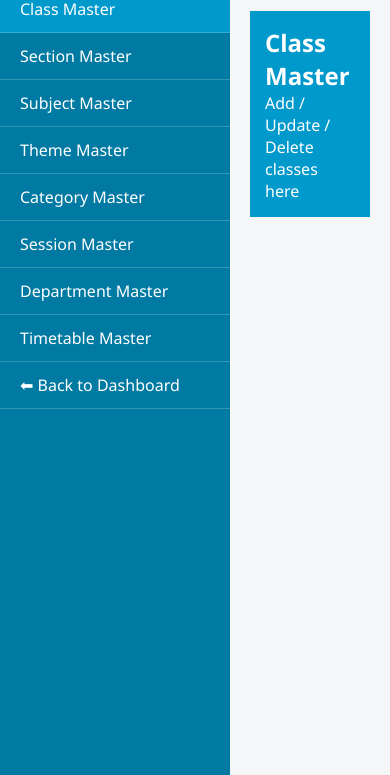
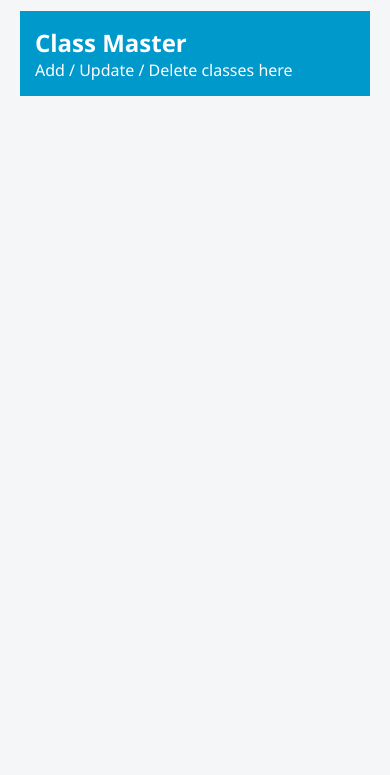
Before and after one commit to YogashwerNathSharma/college_erp, a website: page frontend/master.dashboard.html in a window 390 px wide. Shown: the part 92-867 px from the top of the page. Drawn offline with Linux system fonts and the light colour scheme.

Commit message:
mobile side bar2

```diff
--- a/frontend/css/dashboard.css
+++ b/frontend/css/dashboard.css
@@ -181,3 +181,27 @@ th, td {
   margin-bottom: 10px;
   color: #007aa3;
 }
+/* Mobile Responsive Sidebar */
+@media (max-width:768px){
+
+.sidebar{
+position:fixed;
+left:-250px;
+top:0;
+width:250px;
+height:100%;
+background:#006b8f;
+transition:0.3s;
+z-index:1000;
+}
+
+.sidebar.active{
+left:0;
+}
+
+.main-content{
+margin-left:0 !important;
+width:100% !important;
+}
+
+}
```
